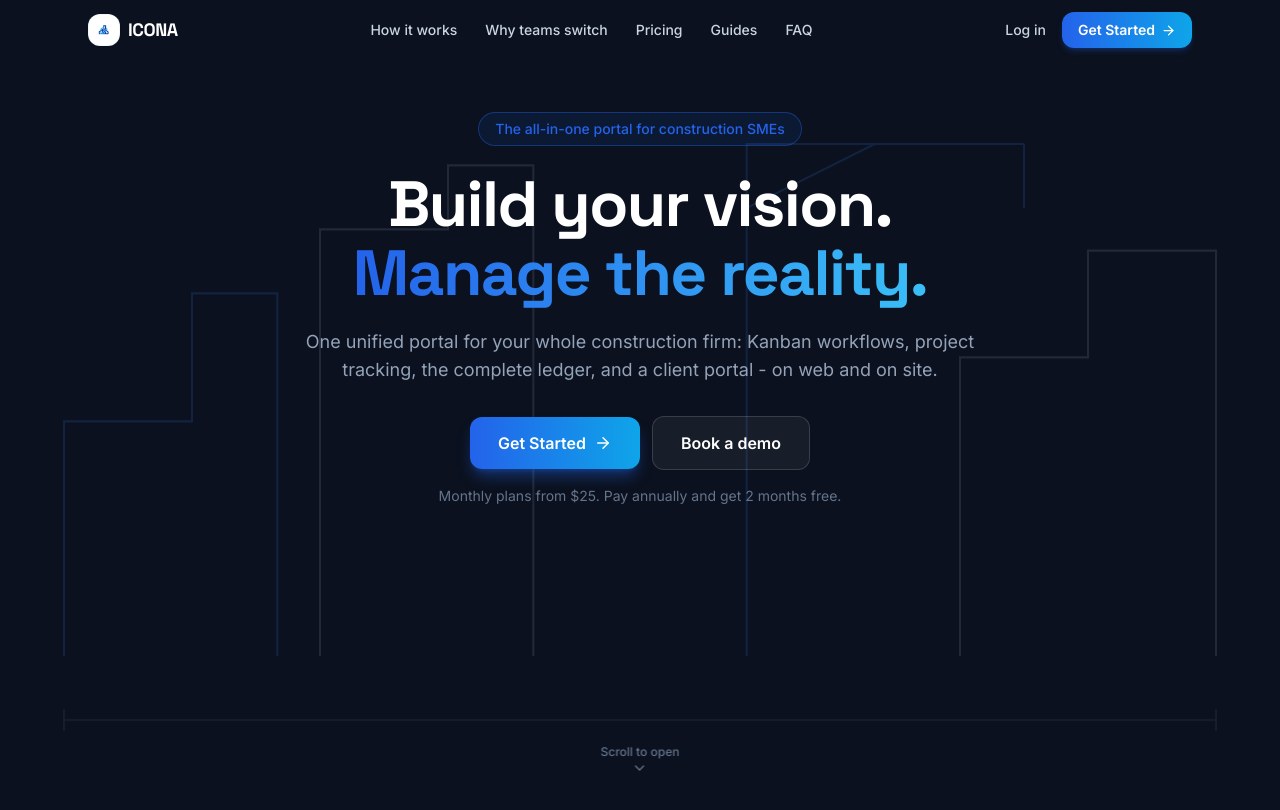
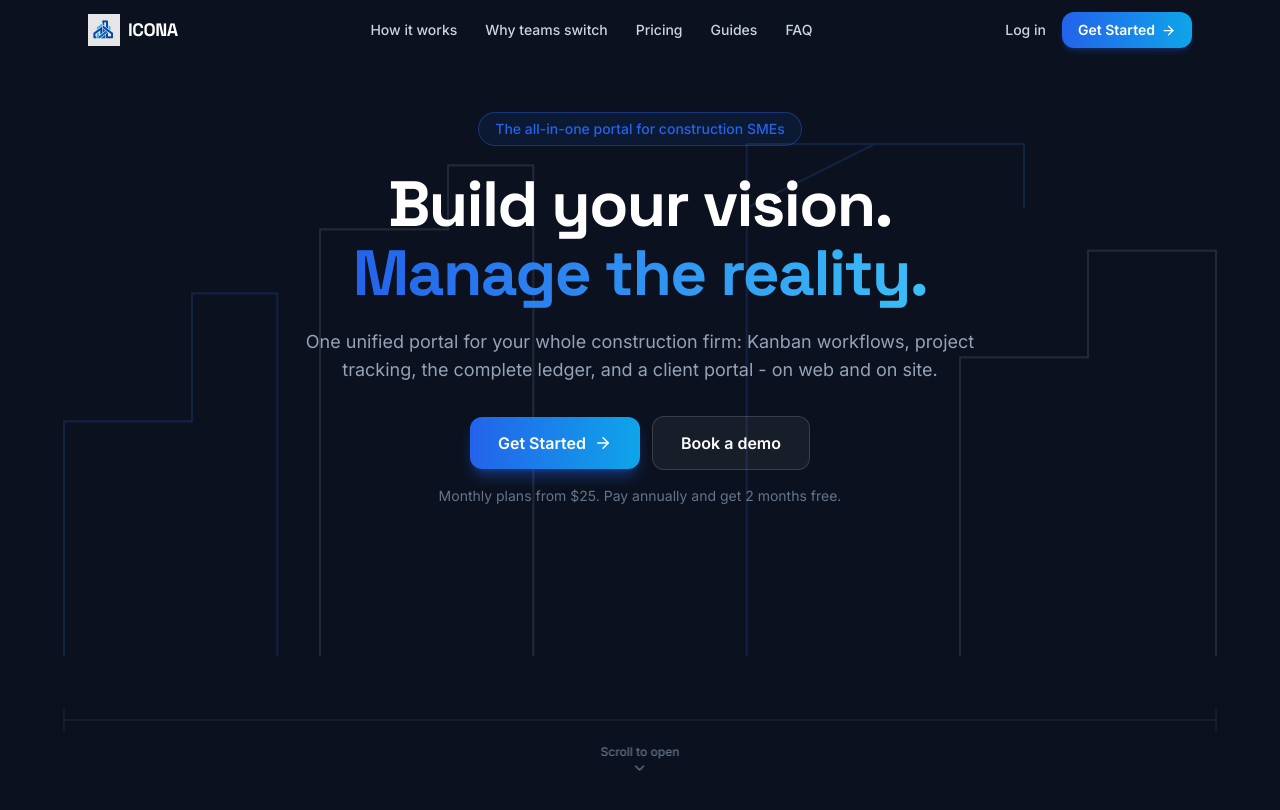
Before and after one commit to MuhammadAbbasi/icona, a Next.js app: page / in a window 1280 px wide. Shown: the top 810 px of the page. Built offline with nearby package versions, Linux system fonts and the light colour scheme.

Commit message:
Replace logo PNG with transparent background version and remove white box wrapper

```diff
--- a/src/components/website/Navbar.jsx
+++ b/src/components/website/Navbar.jsx
@@ -5,7 +5,7 @@ import { SITE_CONFIG, resolveCta } from '@/config';
 
 const Logo = ({ light }) => (
   <a href="#top" className={`flex items-center gap-2 font-display text-lg font-bold tracking-tight ${light ? 'text-white' : ''}`}>
-    <div className="grid h-8 w-8 place-items-center overflow-hidden rounded-lg border border-border/40 bg-white p-0.5 shadow-sm">
+    <div className="grid h-8 w-8 place-items-center">
       <img src="/logo-icon.png" alt="ICONA Logo" className="h-full w-full object-contain" />
     </div>
     <span>ICONA</span>
```
Also changed, not shown: public/favicon.svg, public/logo-icon.png.
